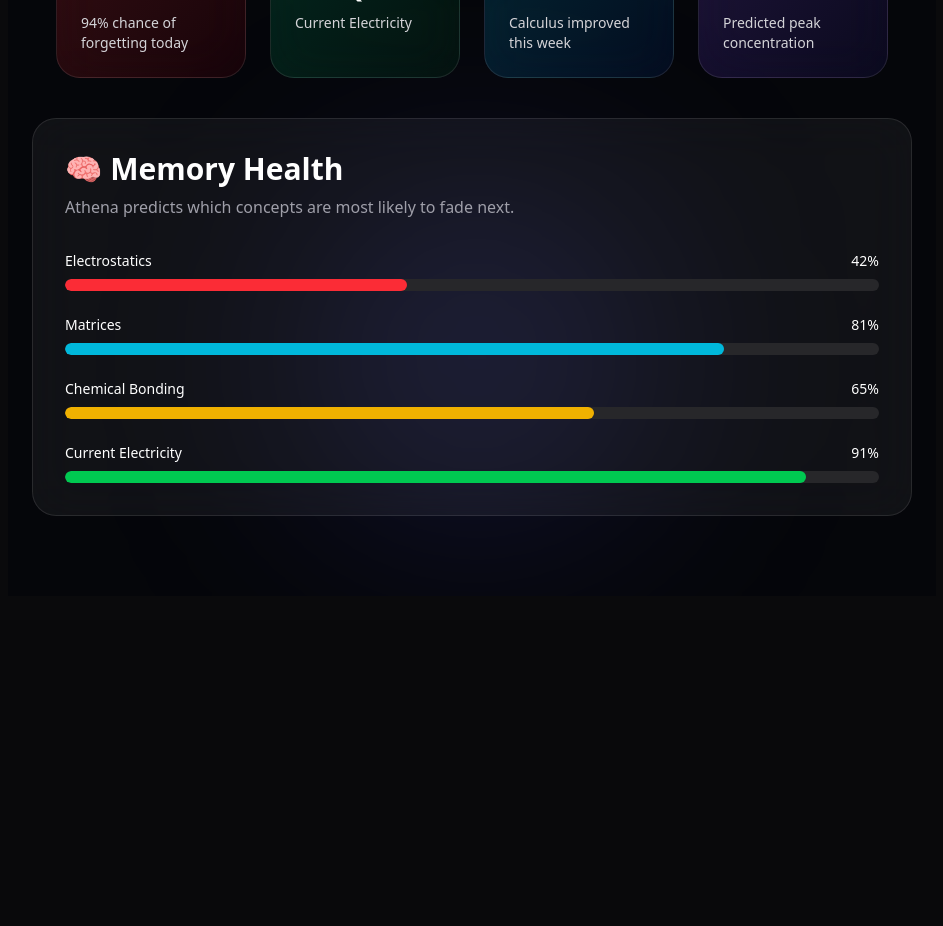
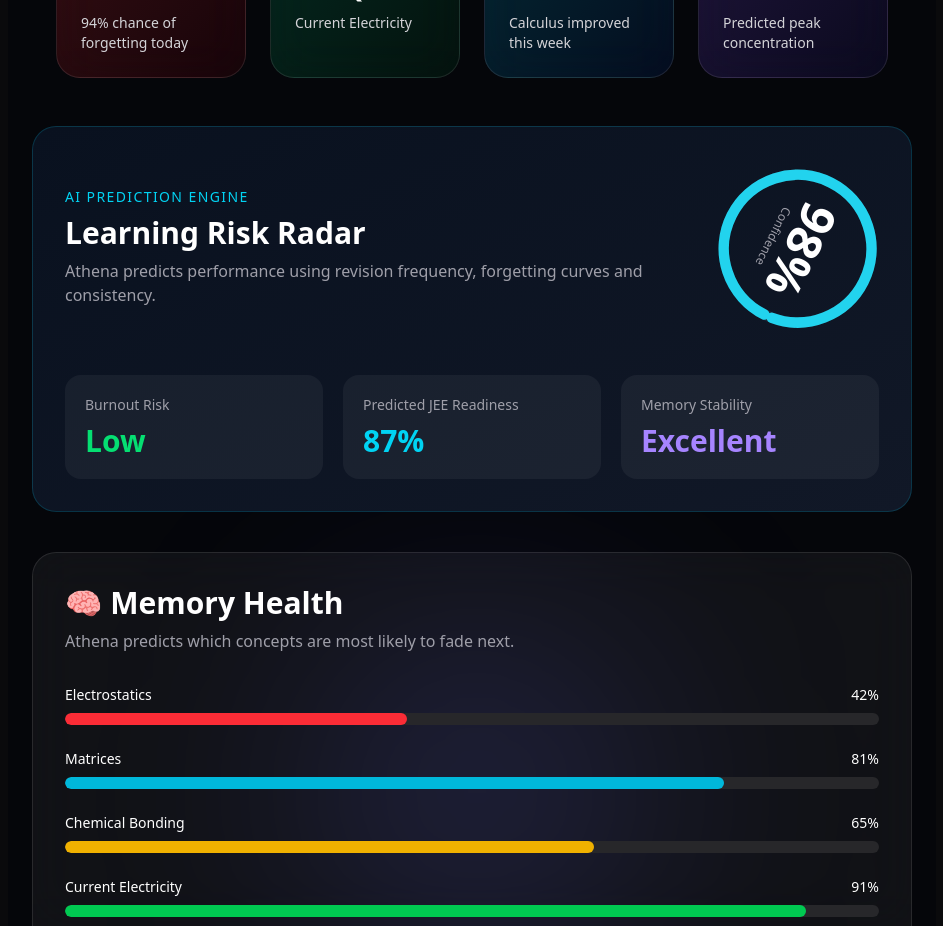
Before and after one commit to shresthabhoi29/athena-sentinel, a Next.js app: page /sentinel in a window 1280 px wide. Shown: the part 1180-2106 px from the top of the page, without its empty margins (312-1255 px from the left). Before the commit the page ends 1800 px from the top, so only its background shows below. Built offline with nearby package versions, Linux system fonts and the light colour scheme; no server answers.

Commit message:
imported PredictionRadar

```diff
--- /dev/null
+++ b/src/app/(app)/sentinel/components/PredictionRadar.tsx
@@ -0,0 +1,81 @@
+'use client';
+
+import { motion } from 'framer-motion';
+
+export default function PredictionRadar() {
+  const score = 98;
+
+  return (
+    <motion.div
+      initial={{ opacity: 0, y: 40 }}
+      animate={{ opacity: 1, y: 0 }}
+      transition={{ delay: 1 }}
+      className="mt-12 rounded-3xl border border-cyan-500/20 bg-gradient-to-br from-[#09111f] to-[#111827] p-8 backdrop-blur-xl"
+    >
+      <div className="flex items-center justify-between">
+        <div>
+          <p className="text-sm tracking-widest text-cyan-400 uppercase">AI Prediction Engine</p>
+
+          <h2 className="mt-2 text-3xl font-bold">Learning Risk Radar</h2>
+
+          <p className="mt-2 text-zinc-400">
+            Athena predicts performance using revision frequency, forgetting curves and consistency.
+          </p>
+        </div>
+
+        <motion.div
+          animate={{
+            rotate: 360,
+          }}
+          transition={{
+            repeat: Infinity,
+            duration: 18,
+            ease: 'linear',
+          }}
+          className="relative h-44 w-44"
+        >
+          <svg viewBox="0 0 160 160">
+            <circle cx="80" cy="80" r="70" stroke="#1f2937" strokeWidth="10" fill="none" />
+
+            <circle
+              cx="80"
+              cy="80"
+              r="70"
+              stroke="#22d3ee"
+              strokeWidth="10"
+              fill="none"
+              strokeDasharray={440}
+              strokeDashoffset={440 - (440 * score) / 100}
+              strokeLinecap="round"
+            />
+          </svg>
+
+          <div className="absolute inset-0 flex flex-col items-center justify-center">
+            <h1 className="text-5xl font-black">{score}%</h1>
+            <p className="text-xs text-zinc-400">Confidence</p>
+          </div>
+        </motion.div>
+      </div>
+
+      <div className="mt-10 grid gap-5 md:grid-cols-3">
+        <div className="rounded-2xl bg-white/5 p-5">
+          <p className="text-sm text-zinc-400">Burnout Risk</p>
+
+          <h2 className="mt-2 text-3xl font-bold text-green-400">Low</h2>
+        </div>
+
+        <div className="rounded-2xl bg-white/5 p-5">
+          <p className="text-sm text-zinc-400">Predicted JEE Readiness</p>
+
+          <h2 className="mt-2 text-3xl font-bold text-cyan-400">87%</h2>
+        </div>
+
+        <div className="rounded-2xl bg-white/5 p-5">
+          <p className="text-sm text-zinc-400">Memory Stability</p>
+
+          <h2 className="mt-2 text-3xl font-bold text-violet-400">Excellent</h2>
+        </div>
+      </div>
+    </motion.div>
+  );
+}
--- a/src/app/(app)/sentinel/page.tsx
+++ b/src/app/(app)/sentinel/page.tsx
@@ -3,6 +3,7 @@
 import { motion } from 'framer-motion';
 import AIDailyBriefing from './components/AIDailyBriefing';
 import MemoryHealth from './components/MemoryHealth';
+import PredictionRadar from './components/PredictionRadar';
 
 const stats = [
   { value: '92%', label: 'Retention' },
@@ -77,6 +78,10 @@
 
         <AIDailyBriefing />
 
+        <div className="w-full max-w-6xl">
+          <PredictionRadar />
+        </div>
+
         <MemoryHealth />
       </section>
     </main>
```
